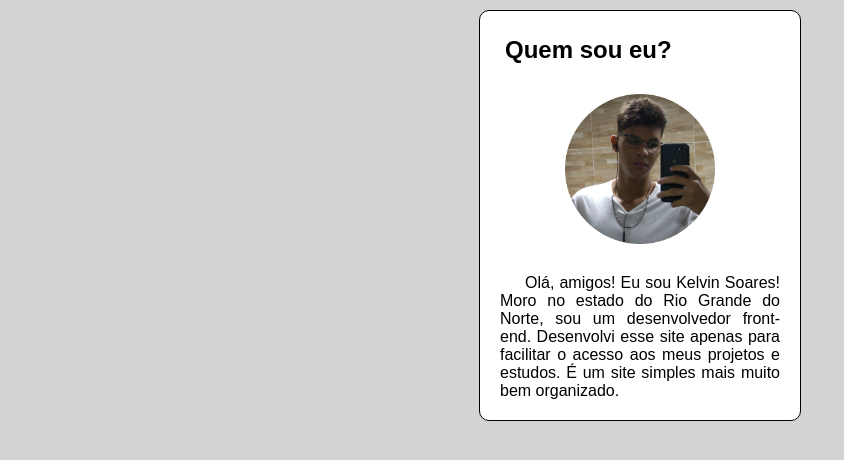
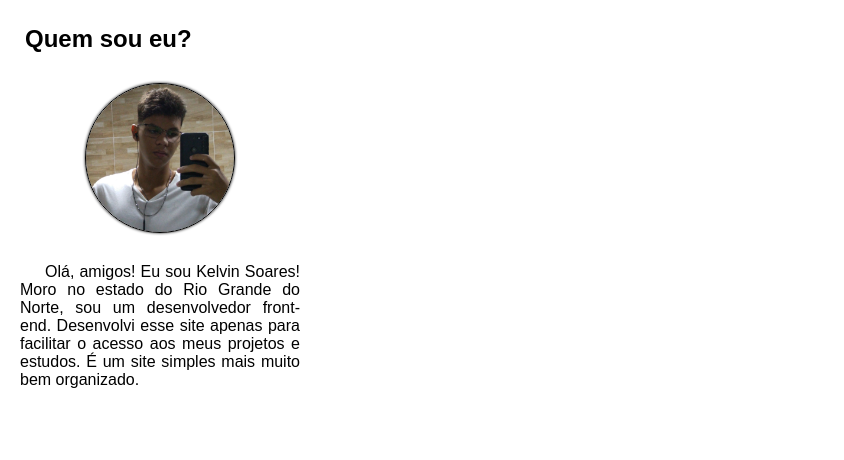
Before and after one commit to kelvin-soares/meus-projetos, a plain HTML site: page meu-repositorio/index.html in a window 1280 px wide. Shown: the whole page, without its empty margins (0-844 px from the left). Drawn offline with Linux system fonts and the light colour scheme.

Commit message:
Update style.css

```diff
--- a/meu-repositorio/styles/style.css
+++ b/meu-repositorio/styles/style.css
@@ -7,15 +7,7 @@
 }
 
 body {
-    background-color: lightgray;
-}
-
-main {
-    margin: 10px auto 10px auto;
     max-width: 320px;
-    background-color: white;
-    border: 1px solid black;
-    border-radius: 10px;
 }
 
 main > article > h1 {
@@ -32,6 +24,10 @@ main > article > h1 {
     background-position: center center;
     background-size: cover;
     background-image: url('../images/my-picture.png');
+    box-sizing: border-box;
+    border: 1px solid black;
+    border-radius: 50%;
+    box-shadow: 0px 0px 3px black;
 }
 
 main > article > p {
```
